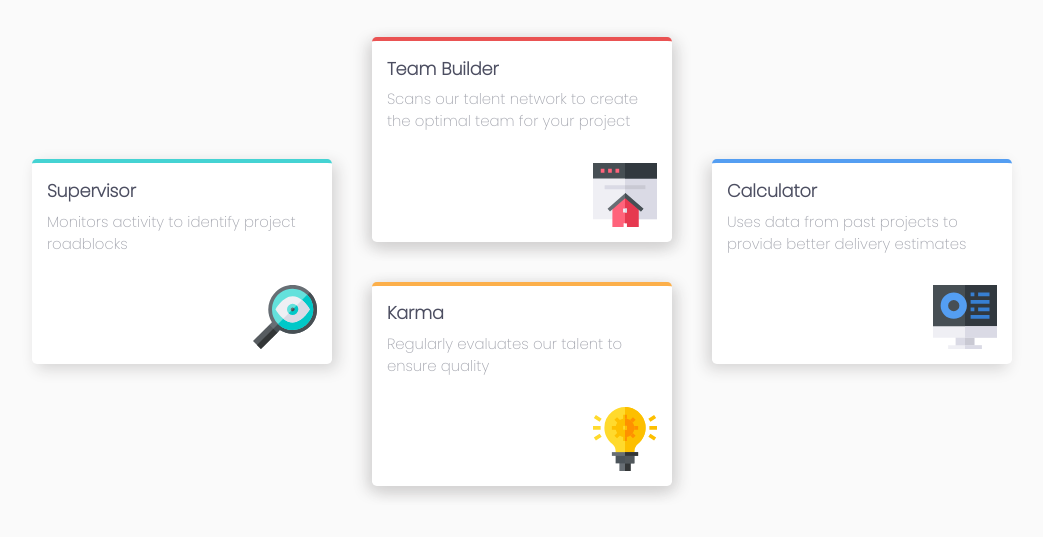
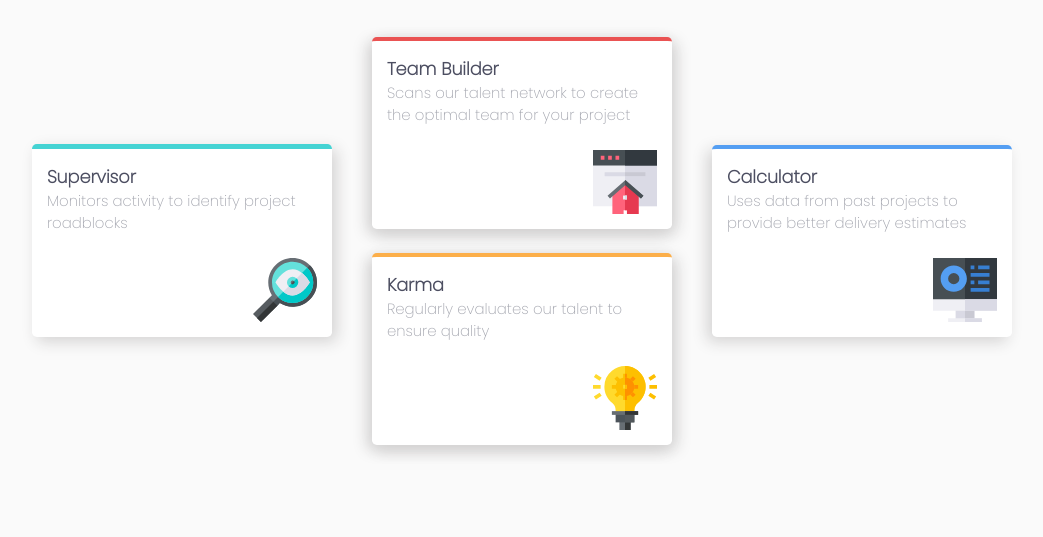
Before and after one commit to Mikael-MS/four-card-feature-section, a plain HTML site: page index.html in a window 1280 px wide. Shown: the part 207-744 px from the top of the page, without its empty margins (118-1161 px from the left). Drawn offline with Linux system fonts and the light colour scheme.

Commit message:
code tweaks

```diff
--- a/css/style.css
+++ b/css/style.css
@@ -1,11 +1,11 @@
 :root {
-    --Red: hsl(0, 78%, 62%);
-    --Cyan: hsl(180, 62%, 55%);
-    --Orange: hsl(34, 97%, 64%);
-    --Blue: hsl(212, 86%, 64%);
-    --Very-Dark-Blue: hsl(234, 12%, 34%);
-    --Grayish-Blue: hsl(229, 6%, 66%);
-    --Very-Light-Gray: hsl(0, 0%, 98%);
+    --red: hsl(0, 78%, 62%);
+    --cyan: hsl(180, 62%, 55%);
+    --orange: hsl(34, 97%, 64%);
+    --blue: hsl(212, 86%, 64%);
+    --very-dark-blue: hsl(234, 12%, 34%);
+    --grayish-blue: hsl(229, 6%, 66%);
+    --very-light-gray: hsl(0, 0%, 98%);
 }
 
 
@@ -19,25 +19,26 @@ body {
     font-family: 'Poppins', sans-serif;
     display: flex;
     justify-content: center;
-    background-color: var(--Very-Light-Gray);
+    background-color: var(--very-light-gray);
 
 }
 
 h1 {
     font-weight: 100;
     font-size: 2rem;
+    text-align: center;
 }
 
 p {
     font-size: 0.93rem;
     font-weight: 400;
-    color: var(--Grayish-Blue);
+    color: var(--grayish-blue);
 }
 
 h2 {
     font-size: 1.1rem;
     font-weight: bold;
-    color: var(--Very-Dark-Blue);
+    color: var(--very-dark-blue);
 
 }
 
@@ -60,8 +61,7 @@ h2 {
     max-width: 28rem;
     font-weight: 100;
     font-size: 2rem;
-    text-align: center;
-    color: var(--Very-Dark-Blue);
+    color: var(--very-dark-blue);
     margin-bottom: 1rem;
 }
 
@@ -70,10 +70,10 @@ h2 {
     text-align: center;
     font-size: 0.93rem;
     font-weight: 400;
-    color: var(--Grayish-Blue);
+    color: var(--grayish-blue);
 }
 
-.brackets {
+.cards {
     width: 62.5rem;
     box-sizing: border-box;
     margin: 2.5rem 0;
@@ -81,7 +81,52 @@ h2 {
     flex-direction: row;
     flex-wrap: wrap;
     justify-content: center;
+    column-gap: 2.5rem;
 
+}
+
+
+
+.card-side {
+    display: flex;
+    align-items: center;
+}
+
+.card-center {
+    display: flex;
+    flex-direction: column;
+    row-gap: 1.5rem;
+}
+
+.card {
+    max-width: 18.75rem;
+    order: 1;
+    border-radius: 0.3rem;
+    display: flex;
+    flex-direction: column;
+    box-sizing: border-box;
+    padding: 0.93rem;
+    background-color: white;
+}
+
+.card-supervisor {
+    border-top: 5px solid var(--cyan);
+    box-shadow: 0.3rem 0.3rem 0.9rem rgb(212, 211, 211);
+}
+
+.card-team {
+    border-top: 0.25rem solid var(--red);
+    box-shadow: -0.3rem 0.3rem 0.9rem rgb(212, 211, 211), 0.3rem 0.3rem 0.9rem rgb(212, 211, 211);
+}
+
+.card-karma {
+    border-top: 0.25rem solid var(--orange);
+    box-shadow: -0.3rem 0.3rem 0.9rem rgb(212, 211, 211), 0.3rem 0.3rem 0.9rem rgb(212, 211, 211);
+}
+
+.card-calculator {
+    border-top: 0.25rem solid var(--blue);
+    box-shadow: -0.3rem 0.3rem 0.9rem rgb(212, 211, 211);
 }
 
 .image {
@@ -90,85 +135,7 @@ h2 {
     margin-top: 1.5rem;
 }
 
-.utilities-1 {
-    display: flex;
-    align-items: center;
-}
 
-.brackets-utilities-1 {
-    max-width: 18.75rem;
-    order: 1;
-    border-top: 0.25rem solid var(--Cyan);
-    border-radius: 0.3rem;
-    box-shadow: 0.3rem 0.3rem 0.9rem rgb(212, 211, 211);
-    display: flex;
-    flex-direction: column;
-    gap: 0.4rem;
-    box-sizing: border-box;
-    padding: 0.93rem;
-    background-color: white;
-    margin-right: 2.5rem;
-
-
-}
-
-.utilities-2-3 {
-    display: flex;
-    flex-direction: column;
-    row-gap: 2.5rem;
-}
-
-
-
-.brackets-utilities-2 {
-    max-width: 18.75rem;
-    order: 1;
-    border-top: 0.25rem solid var(--Red);
-    border-radius: 0.3rem;
-    box-shadow: -0.3rem 0.3rem 0.9rem rgb(212, 211, 211), 0.3rem 0.3rem 0.9rem rgb(212, 211, 211);
-    display: flex;
-    flex-direction: column;
-    gap: 0.4rem;
-    box-sizing: border-box;
-    padding: 0.93rem;
-    background-color: white;
-}
-
-.brackets-utilities-3 {
-    max-width: 18.75rem;
-    order: 2;
-    border-top: 0.25rem solid var(--Orange);
-    border-radius: 0.3rem;
-    box-shadow: -0.3rem 0.3rem 0.9rem rgb(212, 211, 211), 0.3rem 0.3rem 0.9rem rgb(212, 211, 211);
-    display: flex;
-    flex-direction: column;
-    gap: 0.4rem;
-    box-sizing: border-box;
-    padding: 0.93rem;
-    background-color: white;
-
-
-}
-
-.utilities-4 {
-    display: flex;
-    align-items: center;
-}
-
-.brackets-utilities-4 {
-    max-width: 18.75rem;
-    order: 1;
-    border-top: 0.25rem solid var(--Blue);
-    border-radius: 0.3rem;
-    box-shadow: -0.3rem 0.3rem 0.9rem rgb(212, 211, 211);
-    display: flex;
-    flex-direction: column;
-    gap: 0.4rem;
-    box-sizing: border-box;
-    padding: 0.93rem;
-    background-color: white;
-    margin-left: 2.5rem;
-}
 
 @media only screen and (max-width: 375px) {
     .title h1 {
@@ -177,24 +144,24 @@ h2 {
         padding: 0 4.5rem;
     }
 
-    .title p{
+    .title p {
         max-width: 20rem;
         padding: 2.5rem 4.5rem;
     }
 
-    .brackets {
+    .cards {
         display: flex;
         flex-direction: column;
         align-items: center;
-        margin-top: 0;
+        margin: 0;
     }
 
-    .brackets-utilities-1 {
-        margin: 2.5rem 0;
+    .card {
+        margin: 1.5rem 0;
+        box-shadow: 0 0.3rem 0.9rem rgb(212, 211, 211);
     }
 
-    .brackets-utilities-4 {
-        margin: 2.5rem 0;
+    .card-center {
+        row-gap: 0;
     }
-
 }
--- a/index.html
+++ b/index.html
@@ -27,38 +27,38 @@
         to ensure that your project is successful
       </p>
     </section>
-    <section class="brackets">
-      <div class="utilities-1">
-        <article class="brackets-utilities-1">
+    <section class="cards">
+      <div class="card-side">
+        <article class="card card-supervisor">
           <h2>Supervisor</h2>
           <p>Monitors activity to identify project roadblocks</p>
           <div class="image">
-            <img src="/images/icon-supervisor.svg" alt="lupa">
+            <img src="/images/icon-supervisor.svg" alt="magnifying glass">
           </div>
         </article>
       </div>
-      <div class="utilities-2-3">
-        <article class="brackets-utilities-2">
+      <div class="card-center">
+        <article class="card card-team">
           <h2>Team Builder</h2>
           <p>Scans our talent network to create the optimal team for your project</p>
           <div class="image">
-            <img src="/images/icon-team-builder.svg" alt=" casa">
+            <img src="/images/icon-team-builder.svg" alt="house">
           </div>
         </article>
-        <article class="brackets-utilities-3">
+        <article class="card card-karma ">
           <h2>Karma</h2>
           <p>Regularly evaluates our talent to ensure quality</p>
           <div class="image">
-            <img src="/images/icon-karma.svg" alt="lampada">
+            <img src="/images/icon-karma.svg" alt="lamp">
           </div>
         </article>
       </div>
-      <div class="utilities-4">
-        <article class="brackets-utilities-4">
+      <div class="card-side">
+        <article class="card card-calculator">
           <h2>Calculator</h2>
           <p>Uses data from past projects to provide better delivery estimates</p>
           <div class="image">
-            <img src="/images/icon-calculator.svg" alt="tela de computador">
+            <img src="/images/icon-calculator.svg" alt="computer screen">
           </div>
         </article>
       </div>
```
